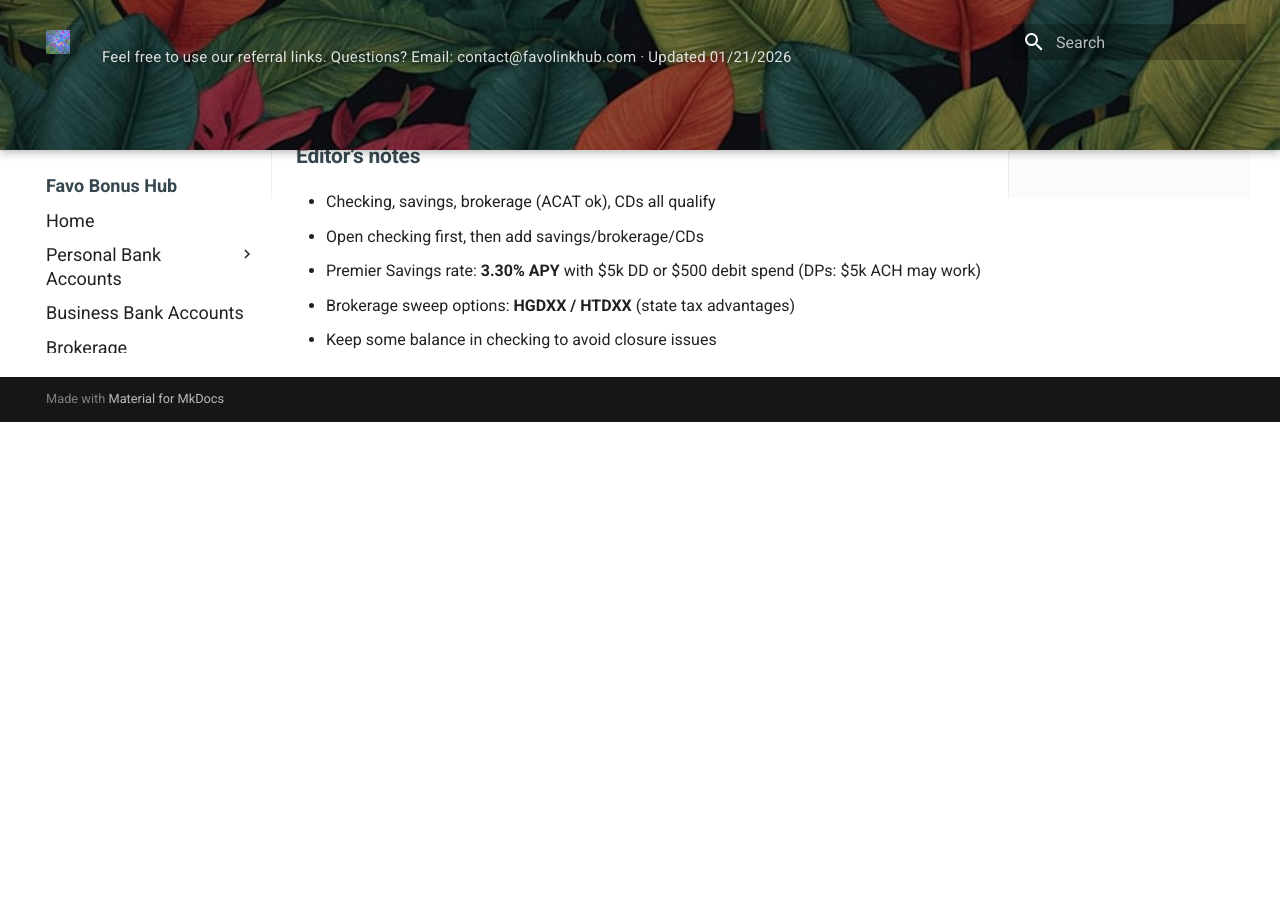
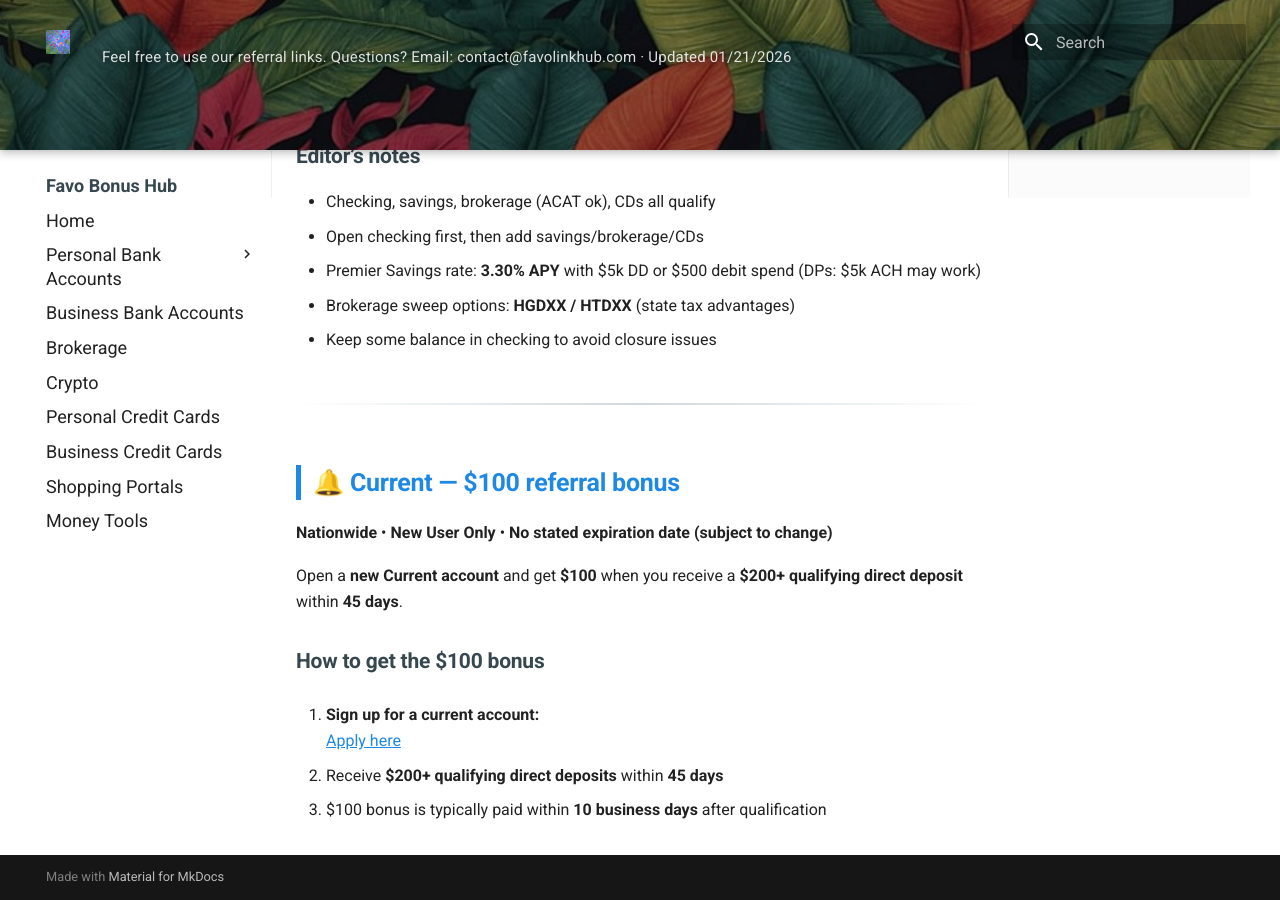
Before and after one commit to whispersofzephyr/favolinkhub-site, an MkDocs documentation site: the page built from docs/_archive/personal-bank-expired.md, in a window 1280 px wide and 900 px high, scrolled down 5245 px. Built offline with MkDocs 1.6.1 and Material for MkDocs 9.7.7, drawn with Linux system fonts in a browser that asks for light colours; before the commit the page ends 5667 px from its top, so only the background shows below that.

Commit message:
Update personal-bank-expired.md

```diff
--- a/docs/_archive/personal-bank-expired.md
+++ b/docs/_archive/personal-bank-expired.md
@@ -159,3 +159,19 @@ Referral code + referrer full name required at account opening — email me at [
 - Premier Savings rate: **3.30% APY** with $5k DD or $500 debit spend (DPs: $5k ACH may work)
 - Brokerage sweep options: **HGDXX / HTDXX** (state tax advantages)
 - Keep some balance in checking to avoid closure issues
+
+---
+
+## 🔔 Current — $100 referral bonus
+**Nationwide** • **New User Only** • **No stated expiration date (subject to change)**
+
+Open a **new Current account** and get **$100** when you receive a **$200+ qualifying direct deposit** within **45 days**.
+
+### How to get the $100 bonus
+
+1. **Sign up for a current account:**
+[Apply here](https://current.com/get-started/?creator_code=ZHISHANW863)
+
+2. Receive **$200+ qualifying direct deposits** within **45 days**
+
+3. $100 bonus is typically paid within **10 business days** after qualification
```
